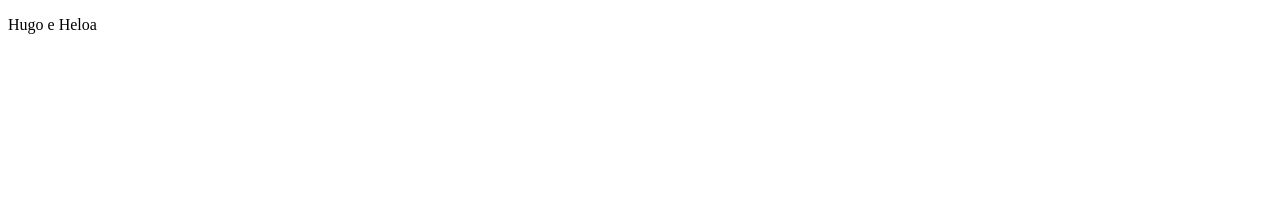
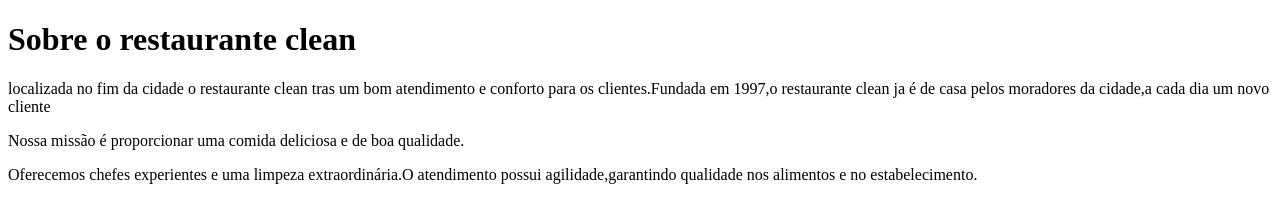
Before and after one commit to hugosiabras12/pensamento-computacional, a plain HTML site: page index.html in a window 1280 px wide. Drawn offline with Linux system fonts and the light colour scheme.

Commit message:
index.html

```diff
--- a/index.html
+++ b/index.html
@@ -5,6 +5,9 @@
     <title></title>
   </head>
   <body>
-    <p></p>Hugo e Heloa</p>
+    <h1>Sobre o restaurante clean</h1>
+    <p>localizada no fim da cidade o restaurante clean tras um bom atendimento e conforto para os clientes.Fundada em 1997,o restaurante clean ja é de casa pelos moradores da cidade,a cada dia um novo cliente</p>
+    <p>Nossa missão é proporcionar uma comida deliciosa e de boa qualidade.</p>
+    <p>Oferecemos chefes experientes e uma limpeza extraordinária.O atendimento possui agilidade,garantindo qualidade nos alimentos e no estabelecimento.</p>
   </body>
 </html>
```
